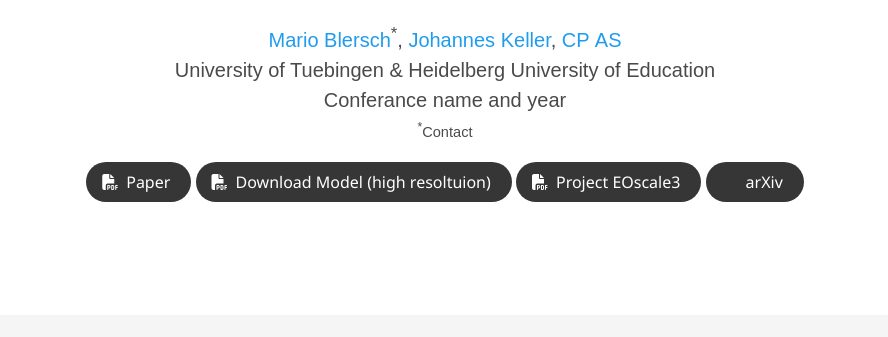
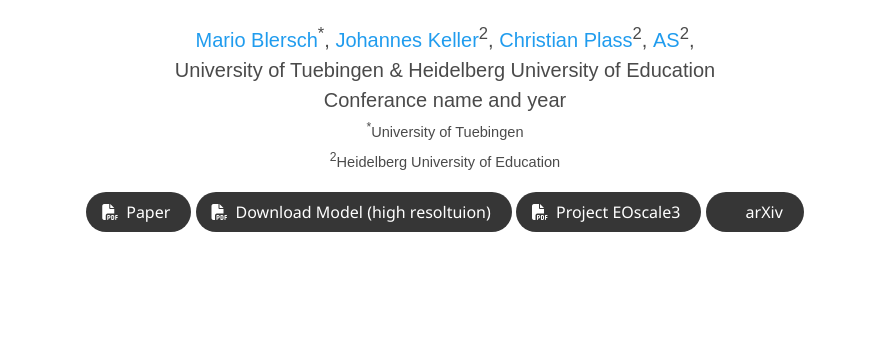
Before and after one commit to GeowazM/CorEO, a plain HTML site: page index.html in a window 1280 px wide. Shown: the part 159-496 px from the top of the page, without its empty margins (195-1083 px from the left). Drawn offline with nearby package versions, Linux system fonts and the light colour scheme; a script that the page names is missing; some icons are missing; a web font is replaced by a local one.

Commit message:
Update index.html

```diff
--- a/index.html
+++ b/index.html
@@ -58,17 +58,18 @@
               <span class="author-block">
                 <a href="https://uni-tuebingen.de/fakultaeten/mathematisch-naturwissenschaftliche-fakultaet/fachbereiche/geowissenschaften/arbeitsgruppen/geographie/institut/berufsbegleitende-weiterbildung-geodatenmanager-in/kontakt/" target="_blank">Mario Blersch</a><sup>*</sup>,</span>
                 <span class="author-block">
-                  <a href="SECOND AUTHOR PERSONAL LINK" target="_blank">Johannes Keller</a>,</span>
+                  <a href="SECOND AUTHOR PERSONAL LINK" target="_blank">Johannes Keller</a><sup>2</sup>,</span>
                   <span class="author-block">
-                    <a href="THIRD AUTHOR PERSONAL LINK" target="_blank">CP</a>
+                    <a href="THIRD AUTHOR PERSONAL LINK" target="_blank">Christian Plass</a><sup>2</sup>,</span>
                     <span class="author-block">
-                    <a href="THIRD AUTHOR PERSONAL LINK" target="_blank">AS</a>
+                    <a href="THIRD AUTHOR PERSONAL LINK" target="_blank">AS</a><sup>2</sup>,</span>
                   </span>
                   </div>
 
                   <div class="is-size-5 publication-authors">
                     <span class="author-block">University of Tuebingen & Heidelberg University of Education<br>Conferance name and year</span>
-                    <span class="eql-cntrb"><small><br><sup>*</sup>Contact</small></span>
+                    <span class="eql-cntrb"><small><br><sup>*</sup>University of Tuebingen</small></span>
+                    <span class="eql-cntrb"><small><br><sup>2</sup>Heidelberg University of Education</small></span>
                   </div>
 
                   <div class="column has-text-centered">
```
